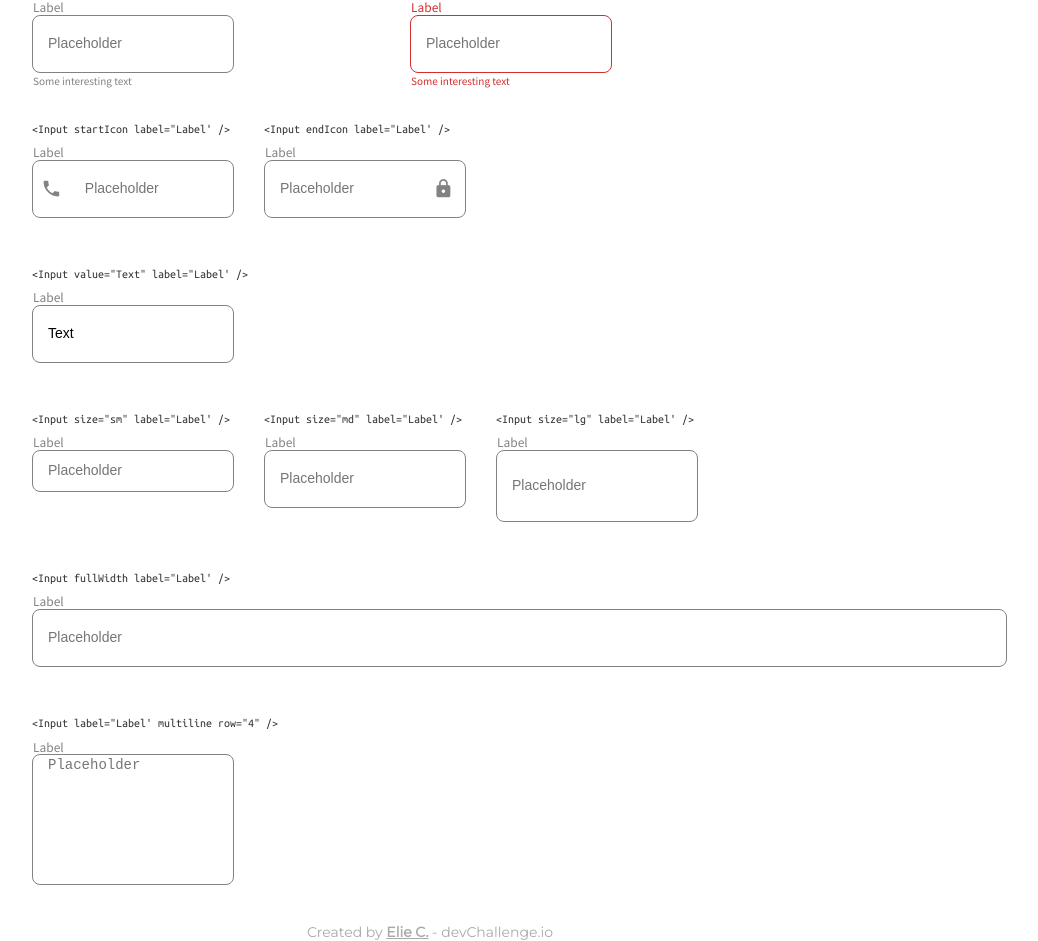
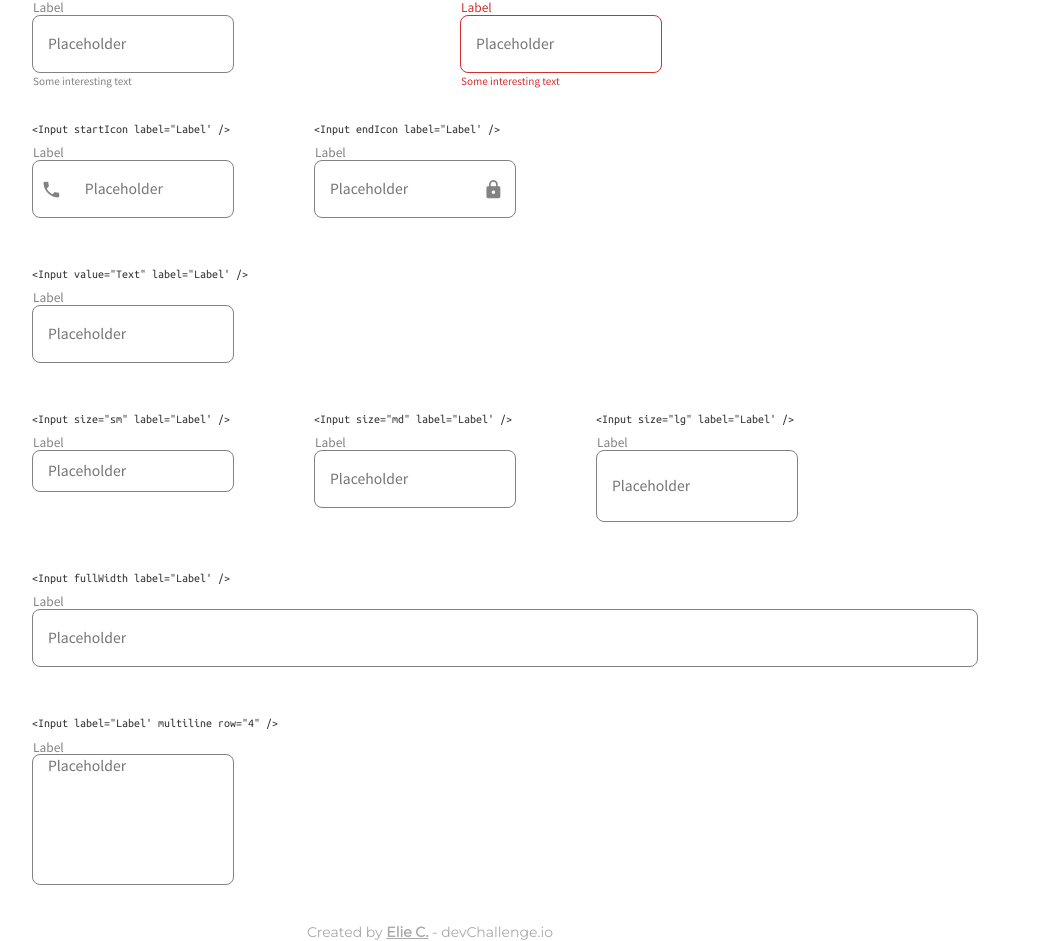
Before and after one commit to camain-elie/inputComponent, a React (Create React App) app: page / in a window 1280 px wide. Shown: the part 598-1539 px from the top of the page, without its empty margins (210-1248 px from the left). Built offline with nearby package versions, Linux system fonts and the light colour scheme; the HTML template or start-up script is replaced by a standard one.

Commit message:
Completed every input user stories. Change Input function component into class component. Project completed.

```diff
--- a/src/components/Input.js
+++ b/src/components/Input.js
@@ -1,33 +1,48 @@
 import './_input.scss'
+import React, { Component } from 'react'
 
-/* /!\ Warning /!\ An input in a React component should always be controlled (onChange usually),
-it is easier done with a Class component ! */
-function Input({ value, helperText, placeHolderText, hover, focus, startIcon,
-    endIcon, size, fullWidth, label, multiline, row, error, disabled }) {
+class Input extends Component{
+    constructor(props) {
+        super(props);
+        this.state = {
+            ...props,
+            value: '',
+            classList: `input
+            ${props.hover ? 'input--hover' : ''}
+            ${props.focus ? 'input--focus' : ''}
+            ${props.size === 'sm' ? 'input--sm' :
+                (props.size === 'md' ? 'input--md' :
+                (props.size === 'lg' ? 'input--lg' : ''))}
+            ${props.fullWidth ? 'input--fullWidth' : ''}
+            ${props.startIcon ? 'input--start-icon' : ''}
+            ${props.endIcon ? 'input--end-icon' : ''}
+            ${props.multiline ? 'input--multiline' : ''}
+            ${props.disabled ? 'input--disabled' : ''}
+            ${props.error ? 'input--error' : ''}
+        `
+        }
+    }
 
-    let classList = `input
-        ${hover ? 'input--hover' : ''}
-        ${focus ? 'input--focus' : ''}
-        ${size === 'sm' ? 'input--sm' : (size === 'md' ? 'input--md' : (size === 'lg' ? 'input--lg' : ''))}
-        ${fullWidth ? 'input--fullWidth' : ''}
-        ${startIcon ? 'input--start-icon' : ''}
-        ${endIcon ? 'input--end-icon' : ''}
-        ${multiline ? 'input--multiline' : ''}
-        ${disabled ? 'input--disabled' : ''}
-        ${error ? 'input--error' : ''}
-    `
+    //Arrow fx for binding
+    onChange = (event) => {
+        this.setState({value: event.target.value})
 
-    return (
-        <div className={classList}>
-            <label>{label}</label>
-            {startIcon && <i className="material-icons startIcon">{startIcon}</i>}
-            {multiline ? <textarea className="" placeholder={placeHolderText} value={value} rows={row} /> :
-                <input className="" placeholder={placeHolderText} value={value} />}
-            {endIcon && <i className="material-icons endIcon">{endIcon}</i>}
+    }
 
-            {helperText && <p className="helperText">{helperText}</p>}
-        </div>
-    )
+    render(){
+        return (
+            <div className={this.state.classList}>
+                <label>{this.state.label}</label>
+                {this.state.startIcon && <i className="material-icons startIcon">{this.state.startIcon}</i>}
+                {this.state.multiline ?
+                    <textarea onChange={this.onChange} placeholder={this.state.placeHolderText} value={this.state.value} rows={this.state.row} /> :
+                    <input onChange={this.onChange} placeholder={this.state.placeHolderText} value={this.state.value} />}
+                {this.state.endIcon && <i className="material-icons endIcon">{this.state.endIcon}</i>}
+
+                {this.state.helperText && <p className="helperText">{this.state.helperText}</p>}
+            </div>
+        )
+    }
 }
 
 Input.defaultProps = {
--- a/src/components/InputWrapper.js
+++ b/src/components/InputWrapper.js
@@ -3,9 +3,6 @@ import './_inputWrapper.scss'
 import Input from "./Input"
 
 const InputWrapper = ({value, helperText, placeHolderText, hover, focus, startIcon, endIcon, size, fullWidth, label, multiline, row, error, disabled}) => {
-
-    //let wrapperText = ``
-    //let classList = ``
 
     return (
         <div className={`inputWrapper ${fullWidth ? 'inputWrapper--full' : ''}`} >
--- a/src/components/InputsDisplayer.js
+++ b/src/components/InputsDisplayer.js
@@ -8,7 +8,6 @@ const InputsDisplayer = () => {
         <div className="inputsDisplayer">
 
             <h1 className="inputsDisplayer__title">Inputs</h1>
-
 
             <div className="inputsDisplayer__row">
                 <InputWrapper />
--- a/src/components/_input.scss
+++ b/src/components/_input.scss
@@ -23,14 +23,14 @@ $default-color: #828282;
         padding: 0 15px;
         width: 80%;
         height: 100%;
-
         border-radius: 8px;
         border: none;
         background: rgba(0,0,0,0);
-
         font-weight: 500;
         font-size: 14px;
         line-height: 20px;
+        color: $hover-color;
+        font-family: 'Noto Sans JP', sans-serif;
     }
 
     label{
@@ -44,7 +44,6 @@ $default-color: #828282;
         font-weight: normal;
         font-size: 12px;
         line-height: 17px;
-
     }
 
     .helperText{
@@ -121,7 +120,6 @@ $default-color: #828282;
     }
 
     &--start-icon, &--end-icon{
-
         .startIcon, .endIcon{
             display: inline-block;
             position: relative;
@@ -142,8 +140,6 @@ $default-color: #828282;
         width: 100%;
     }
 
-
-
     textarea{
         position: relative;
         top: -18px;
@@ -151,56 +147,21 @@ $default-color: #828282;
         padding: 0 15px;
         width: 80%;
         height: 100%;
-
         border-radius: 8px;
         border: none;
         background: rgba(0,0,0,0);
-
         font-weight: 500;
         font-size: 14px;
         line-height: 20px;
-
+        font-family: 'Noto Sans JP', sans-serif;
+        color: $hover-color;
         resize: none;
     }
     &.input--multiline{
         padding-top: 1px;
         height: 90%;
-
     }
 }
-
-
-
-
-
-/*
-
-    &--text{
-
-    }
-
-    &--sm{
-        height: 40px;
-    }
-    &--md{
-        height: 56px;
-    }
-    &--lg{
-        height: 72px;
-    }
-
-    &--fullWidth{
-        width: 100%;
-    }
-
-    &--multiline{
-
-    }
-
-    &::-moz-focus-inner{
-        border: none;
-    }
-}*/
 
 ::-moz-focus-inner{
     border: none;
@@ -213,43 +174,5 @@ $default-color: #828282;
     position: relative;
     top: 3px;
     font-size: 1.3em;
-
     margin: 0 8px;
 }
-
-/*input, label, textarea{
-    display: block;
-}
-
-label{
-    color: $default-color;
-    &:focus{
-        color: $focus-color;
-    }
-    &:hover{
-        color: $hover-color;
-    }
-}
-
-textarea{
-   resize: none;
-}
-
-.material-icons{
-    position: relative;
-    top: 3px;
-    font-size: 1.3em;
-
-    margin: 0 8px;
-}
-
-.startIcon{
-    position: relative;
-    top: -40px;
-}
-
-.endIcon{
-    position: relative;
-    float: right;
-    top: -40px;
-}*/
--- a/src/components/_inputWrapper.scss
+++ b/src/components/_inputWrapper.scss
@@ -2,12 +2,7 @@
 
 
 .inputWrapper{
-
-    margin: 25px 30px 25px 0;
-
-
-
-
+    margin: 25px 80px 25px 0;
     &__description{
         font-family: 'Ubuntu Mono', monospace;
         font-style: normal;
--- a/src/components/_inputsDisplayer.scss
+++ b/src/components/_inputsDisplayer.scss
@@ -17,6 +17,5 @@
     &__row{
         display: flex;
         flex-wrap: wrap;
-
     }
 }
```
Also changed, not shown: src/components/Menu.js (indentation only).
